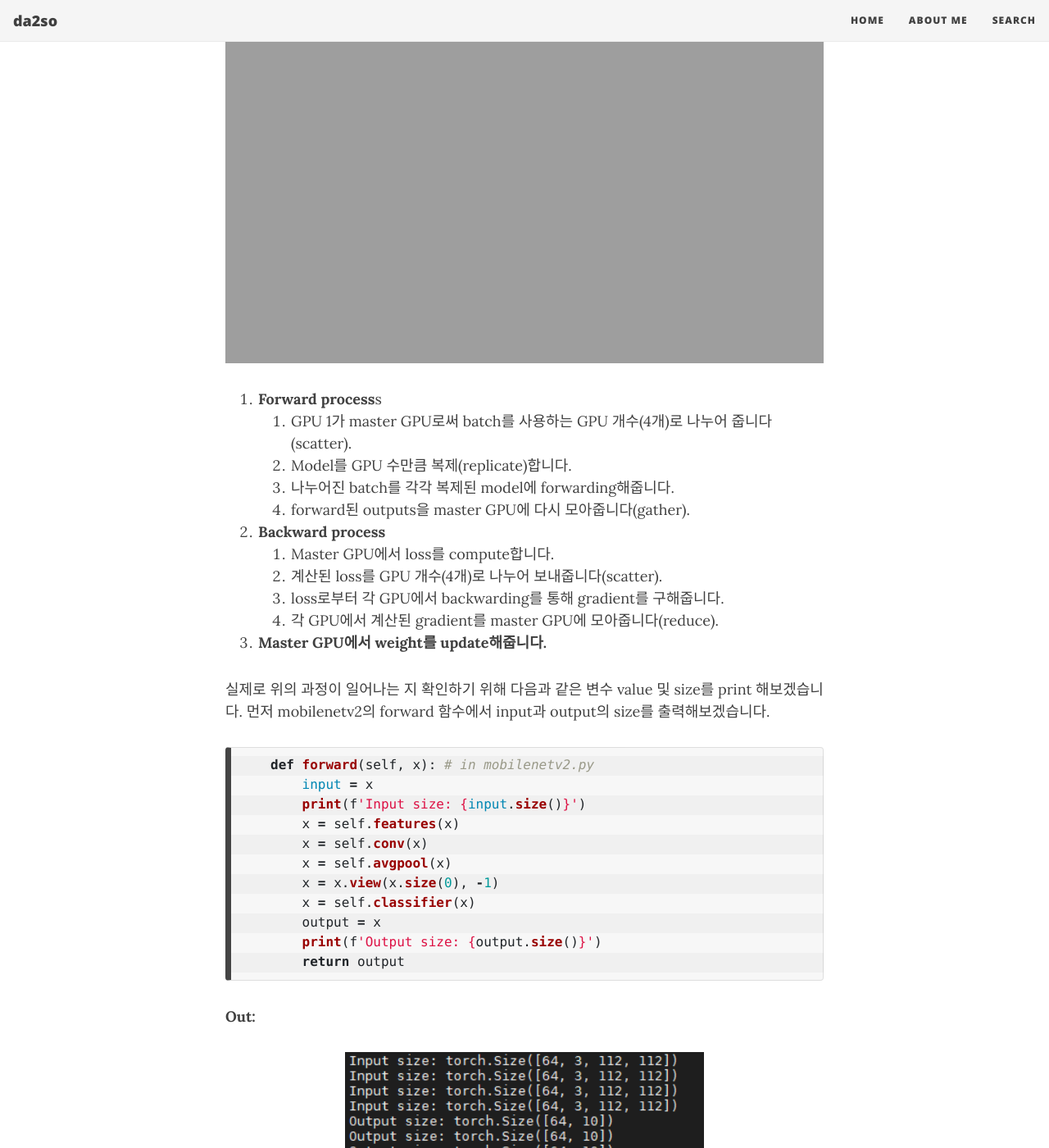
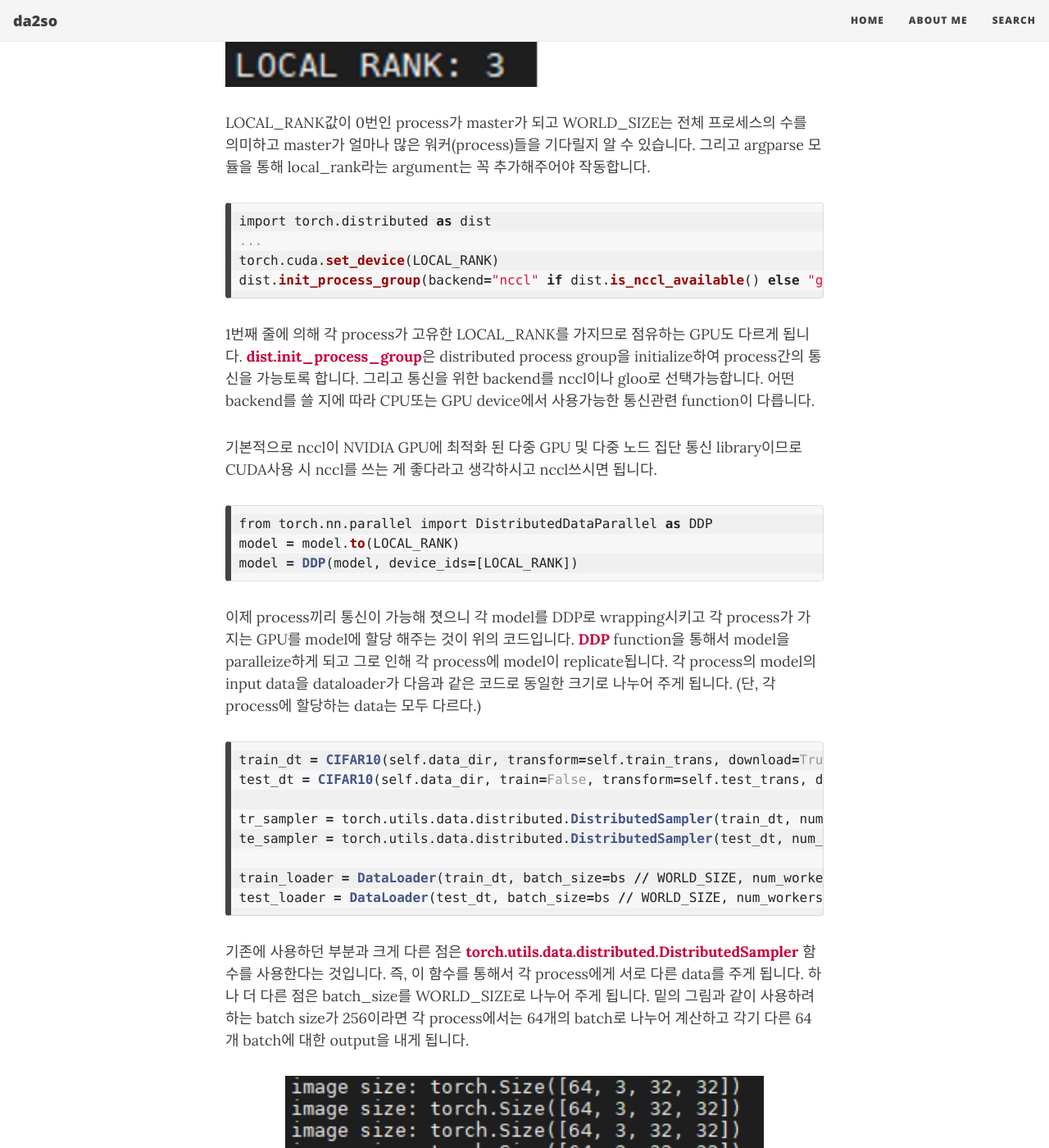
Before and after one commit to da2so/da2so.github.io, a Jekyll site: the page built from _posts/2021-10-01-Pytorch_MultiGPU2.md, in a window 1280 px wide and 1400 px high, scrolled down 2639 px. Shown: the whole window at 82% size. Built offline with Jekyll 4.4.1, drawn with Linux system fonts in a browser that asks for light colours; nearby versions of some CDN libraries; some of the changed text lies outside the part shown.

Commit message:
Update Multi-GPu 2 files

````diff
--- a/_posts/2021-10-01-Pytorch_MultiGPU2.md
+++ b/_posts/2021-10-01-Pytorch_MultiGPU2.md
@@ -28,152 +28,107 @@ DataParallel(DP)과 비교했을 때 머가 다르냐!? 가 중요한데요. 일
 multi-process로 가버리자! 라는 마인드입니다. 뿐만 아니라 DDP는 performance optimization 기술도 들어가 있다고 하네요. (자세한건 이 [논문](http://www.vldb.org/pvldb/vol13/p3005-li.pdf)을 참고하라고 하네요.)
 
 
-즉, DDP를 통해 Multi-GPU를 쓸 경우 각 GPU가 자신을 위한 하나의 process를 갖게됩니다(DP는 각 GPU가 thread를 가졋죠). 각 process가 어떤 과정을 거치면 실행되는 지 알아보기 전에 만족해야 할 조건이 있습니다. Process가 여러개이므로 서로가 통신이 되어야 하는 건데요. 그래야 weight update 공유도 하고 model을 parallel하게 학습시킬 수 있겠죠. 그래서 Pytorch에서는 process간의 통신을 위해 torch.distributed.init_process_group() 함수를 사용하도록 요구합니다. 이 함수는 사용되는 process들을 grouping하여 초기화시켜준다고 생각하시면 됩니다.
+즉, DDP를 통해 Multi-GPU를 쓸 경우 각 GPU가 자신을 위한 하나의 process를 갖게됩니다(DP는 각 GPU가 thread를 가졋죠). 각 process가 어떤 과정을 거치면 실행되는 지 알아보기 전에 만족해야 할 조건이 있습니다. Process가 여러개이므로 서로가 통신이 되어야 하는 건데요. 그래야 weight update 공유도 하고 model을 parallel하게 학습시킬 수 있겠죠. 그래서 Pytorch에서는 process간의 통신을 위해 **torch.distributed.init_process_group()** 함수를 사용하도록 요구합니다. 이 함수는 사용되는 process들을 grouping하여 초기화시켜준다고 생각하시면 됩니다.
 
 그럼 이제 process간의 통신이 가능해졌으니 DDP가 어떻게 작동하는 지 보시죠.
 
-1. DDP constructor는 각기 다른 GPU를 가진 process에 model을 복제하고 rank 0의 process가 다른 process들에게 weight를 broadcast하여 같은 weight값을 갖게 한다.
-    - 기본적으로 각 processs는 고유한 숫자의 rank를 가지는 데 process의 고유 id라고 생각하면 편하다.
-2. 각 process는 disk에서 서로 다른 mini-batch data를 불러오게 됩니다.
-    - Distributed data sampler를 사용함으로써 각 process에 data가 overlapping되지 않도록 해줍니다. (How는 좀 이따가...)
-3. 각 process의 GPU에서 forward pass와 loss의 계산이 이루어지게 됩니다.
+1. DDP constructor는 각기 다른 GPU를 가진 process에 model을 복제하고 rank 0의 process가 다른 process들에게 weight를 broadcast하여 동일한 weight값을 전달.
+    - 각 processs는 고유한 숫자의 rank를 가지는 데 process의 고유 id.
+2. 각 process는 disk에서 서로 다른 mini-batch data를 load.
+    - **Distributed data sampler** 사용함으로써 각 process의 data가 overlapping되지 않게 함 (How는 좀 이따가...)
+3. 각 process의 GPU에서 forward pass와 loss의 계산.
 4. 매 iterationd마다 Backward시에 각 GPU에서 gradient구하고 서로 all-reduced됩니다.
-    - All-reduced: 각 GPU에서 mini-batch에 대한 graident를 구하고 통신을 통해 gradient의 평균을 구하여 각 process에서 model이 동일하게 weight update하도록 함.
+    - All-reduced란 각 GPU에서 mini-batch에 대한 graident를 계산하고 통신을 통해 gradient 평균을 구하여 각 process의 model이 동일한 값으로 weight update.
 
 
-![1](https://da2so.github.io/assets/post_img/2021-10-01-Pytorch_MultiGPU2/1.png){: .mx-auto.d-block width="100%" :}
+![1](https://da2so.github.io/assets/post_img/2021-10-01-Pytorch_MultiGPU2/1.png){: .mx-auto.d-block width="60%" :}
 
 ### 3. DistributedDataParallel 사용 방법
 
-이제부터 코드를 따라 하나씩 이해해가면서 사용방법을 익혀 보자.
+먼저 python script를 실행하는 방법부터 조금은 다릅니다.
+
+```python
+python -m torch.distributed.launch --nproc_per_node 4 3_trainer_DDP.py
+```
+
+실행하려는 python script는 *3_trainer_DDP.py* 이며 *--nproc_per_node*의 값은 몇 개의 GPU를 쓸 건지 정하는 것입니다.
+이제 코드안에서 DDP를 위해 필요한 중요한 code가 무엇인지 **순차적**으로 살펴보죠.
+
+```python
+LOCAL_RANK = int(os.getenv('LOCAL_RANK', -1))
+WORLD_SIZE = int(os.getenv('WORLD_SIZE', 1))
+
+if __name__=="__main__":
+
+    parser = argparse.ArgumentParser(description='PyTorch DDP')
+    ...
+    parser.add_argument('--device', type = str, default = "1,2,3,4", help = 'cuda device, i.e. 0 or 0,1,2,3')
+    parser.add_argument('--local_rank', type=int, default=-1, help='DDP parameter, do not modify')
+```
+
+LOCAL_RANK는 위에서 말씀드린 RANK와 비슷한 개념으로 이해하시면 됩니다. 그래서 4개의 GPU를 사용하므로 process도 4개이며 각 process는 각기 다른 LOCAL_RANK값을 갖게 됩니다.
+
+![1](https://da2so.github.io/assets/post_img/2021-10-01-Pytorch_MultiGPU2/2.png){: .mx-auto.d-block width="100%" :}
 
 
-
-
-
-
+LOCAL_RANK값이 0번인 process가 master가 되고 WORLD_SIZE는 전체 프로세스의 수를 의미하고 master가 얼마나 많은 워커(process)들을 기다릴지 알 수 있습니다. 그리고 argparse 모듈을 통해
+local_rank라는 argument는 꼭 추가해주어야 작동합니다.
 
 
 ```python
-os.environ['CUDA_VISIBLE_DEVICES'] = '1, 2, 3, 4'  # what GPUs you will use
-device = torch.device('cuda:0' if cuda else 'cpu')
-
-model = torch.nn.DataParallel(model) # convert model to DataParallel (DP) model
-model.to(device)
-
+import torch.distributed as dist
 ...
-
-outputs = model(images)
-loss = nn.CrossEntropyLoss()(outputs, labels)
-loss.backward()
-optimizer.step()
+torch.cuda.set_device(LOCAL_RANK)
+dist.init_process_group(backend="nccl" if dist.is_nccl_available() else "gloo")
 ```
 
-Multi-GPU를 사용하기 위해 torch.nn.DataParallel function인자에 Multi-GPU로 training하고 싶은 model만 넣어주면 됩니다.
-torch.nn.DataParallel를 사용하였을 때 model의 forward와 backward는 다음과 같이 작동합니다.
-
-![1](https://da2so.github.io/assets/post_img/2021-09-23-Pytorch_MultiGPU/1.png){: .mx-auto.d-block width="100%" :}
-
-1. **Forward process**s
-    1. GPU 1가 master GPU로써 batch를 사용하는 GPU 개수(4개)로 나누어 줍니다(scatter).
-    2. Model를 GPU 수만큼 복제(replicate)합니다.
-    3. 나누어진 batch를 각각 복제된 model에 forwarding해줍니다.
-    4. forward된 outputs을 master GPU에 다시 모아줍니다(gather).
-2. **Backward process**
-    1. Master GPU에서 loss를 compute합니다.
-    2. 계산된 loss를 GPU 개수(4개)로 나누어 보내줍니다(scatter).
-    3. loss로부터 각 GPU에서 backwarding를 통해 gradient를 구해줍니다.
-    4. 각 GPU에서 계산된 gradient를 master GPU에 모아줍니다(reduce).
-3. **Master GPU에서 weight를 update해줍니다.**
+1번째 줄에 의해 각 process가 고유한 LOCAL_RANK를 가지므로 점유하는 GPU도 다르게 됩니다. <span style="color:#C70039">**dist.init_process_group**</span>은
+distributed process group을 initialize하여 process간의 통신을 가능토록 합니다. 그리고 통신을 위한 backend를 nccl이나 gloo로 선택가능합니다. 어떤 backend를 쓸 지에 따라
+CPU또는 GPU device에서 사용가능한 통신관련 function이 다릅니다.
 
 
-실제로 위의 과정이 일어나는 지 확인하기 위해 다음과 같은 변수 value 및 size를 print 해보겠습니다.
-먼저 mobilenetv2의 forward 함수에서 input과 output의 size를 출력해보겠습니다.
+기본적으로 nccl이 NVIDIA GPU에 최적화 된 다중 GPU 및 다중 노드 집단 통신 library이므로 CUDA사용 시 nccl를 쓰는 게 좋다라고 생각하시고 nccl쓰시면 됩니다.
 
 ```python
-    def forward(self, x): # in mobilenetv2.py
-        input = x
-        print(f'Input size: {input.size()}')
-        x = self.features(x)
-        x = self.conv(x)
-        x = self.avgpool(x)
-        x = x.view(x.size(0), -1)
-        x = self.classifier(x)
-        output = x
-        print(f'Output size: {output.size()}')
-        return output
+from torch.nn.parallel import DistributedDataParallel as DDP
+model = model.to(LOCAL_RANK)
+model = DDP(model, device_ids=[LOCAL_RANK])
 ```
 
-**Out:**
+이제 process끼리 통신이 가능해 졋으니 각 model를 DDP로 wrapping시키고 각 process가 가지는 GPU를 model에 할당 해주는 것이 위의 코드입니다.
+<span style="color:#C70039">**DDP**</span> function을 통해서 model을 paralleize하게 되고 그로 인해 각 process에 model이 replicate됩니다.
+각 process의 model의 input data을 dataloader가 다음과 같은 코드로 동일한 크기로 나누어 주게 됩니다. (단, 각 process에 할당하는 data는 모두 다르다.)
 
-![1](https://da2so.github.io/assets/post_img/2021-09-23-Pytorch_MultiGPU/2.PNG){: .mx-auto.d-block width="60%" :}
+```python
+train_dt = CIFAR10(self.data_dir, transform=self.train_trans, download=True)
+test_dt = CIFAR10(self.data_dir, train=False, transform=self.test_trans, download=True)
+
+tr_sampler = torch.utils.data.distributed.DistributedSampler(train_dt, num_replicas=WORLD_SIZE, rank=LOCAL_RANK) if LOCAL_RANK != -1 else None
+te_sampler = torch.utils.data.distributed.DistributedSampler(test_dt, num_replicas=WORLD_SIZE, rank=LOCAL_RANK) if LOCAL_RANK != -1 else None
+
+train_loader = DataLoader(train_dt, batch_size=bs // WORLD_SIZE, num_workers=nw, pin_memory=True, sampler=tr_sampler)
+test_loader = DataLoader(test_dt, batch_size=bs // WORLD_SIZE, num_workers=nw, pin_memory=True, sampler=te_sampler)
+```
+
+기존에 사용하던 부분과 크게 다른 점은 <span style="color:#C70039">**torch.utils.data.distributed.DistributedSampler**</span> 함수를 사용한다는 것입니다.
+즉, 이 함수를 통해서 각 process에게 서로 다른 data를 주게 됩니다. 하나 더 다른 점은 batch_size를 WORLD_SIZE로 나누어 주게 됩니다. 밑의 그림과 같이 사용하려 하는 batch size가 256이라면
+각 process에서는 64개의 batch로 나누어 계산하고 각기 다른 64개 batch에 대한 output을 내게 됩니다.
+
+![1](https://da2so.github.io/assets/post_img/2021-10-01-Pytorch_MultiGPU2/3.png){: .mx-auto.d-block width="80%" :}
+
+또한 각기 다른 input data를 받고 있다는 것을 보여드리기 위해 model의 output을 출력해보면 서로 다른 output값을 내는 것을 확인 가능합니다. (편의를 위해 64 batch 중 1번째만 출력)
+
+![1](https://da2so.github.io/assets/post_img/2021-10-01-Pytorch_MultiGPU2/4.png){: .mx-auto.d-block width="80%" :}
 
 
-총 4개의 GPU를 사용하였고 Batch size가 256개 이므로 각 GPU에서 64개 batch단위로 forward하게 되는것을 확인가능합니다.
-그리고 다음과 같이 위 코드에서 output자체를 출력해볼경우에도 각 device에서 서로 다른 batch image를 처리하는 것을 알 수 있습니다.
+### 4. DistributedDataParallel 결과 비교 (with Single-GPU and DataParallel)
 
-**Out:**
+[이전글](https://da2so.github.io/2021-09-23-Pytorch_MultiGPU/)과 experiment setting은 동일하게 진행하였으며 한 epoch당 train/test 시간(Avg_train/test)을 batch단위로 나누어서 비교하였습니다.
+
+![1](https://da2so.github.io/assets/post_img/2021-10-01-Pytorch_MultiGPU2/5.png){: .mx-auto.d-block width="100%" :}
 
 
-![1](https://da2so.github.io/assets/post_img/2021-09-23-Pytorch_MultiGPU/3.png){: .mx-auto.d-block width="80%" :}
-
-
-다음으로는 나누어진 outputs들이 합쳐지는 지 다음과 같은 코드로 확인해보면
-
-```python
-outputs = model(images)
-print(f'Output: {outputs}')
-print(f'Output size: {outputs.size()}')
-```
-
-**Out:**
-
-![1](https://da2so.github.io/assets/post_img/2021-09-23-Pytorch_MultiGPU/4.PNG){: .mx-auto.d-block width="75%" :}
-
-각 GPU에서 forwards된 outputs이 master GPU(cuda:0)에 합쳐지는 것을 볼 수 있습니다.
-
-
-### 4. Single-GPU vs Multi-GPU (DataParallel) 결과 비교
-
-Mobilenetv2 model에서 총 10epoch을 돌려 Single-GPU와 Multi-GPU의 elapse time를 비교하겠습니다.
-
-
-![1](https://da2so.github.io/assets/post_img/2021-09-23-Pytorch_MultiGPU/5.png){: .mx-auto.d-block width="100%" :}
-
-
-위의 그림에서 볼 수 있듯이 같은 batch일 경우는 Multi-GPU의 효과를 보기 힘드네요. 추측해본건데 같은 batch일경우
-Dataparallel사용에 따른 scatter, replicate, gather 과정이 추가되므로 속도가 저하되는 것 같습니다.
-
-MobileNetv2 모델하나로 판단하는 게 generality가 떨어진다고 생각되어 ResNet50으로도 돌려보았습니다.
-
-![1](https://da2so.github.io/assets/post_img/2021-09-23-Pytorch_MultiGPU/6.png){: .mx-auto.d-block width="80%" :}
-
-분석하자면 다음과 같습니다.
-
-- 상대적으로 모델이 작은 MobileNetv2에서 Multi-GPU의 time computation효과를 보기 위해서는 batch size를 늘려야한다.
-- 반대로, 모델이 큰 ResNet50에서는 Single-GPU와 비교했을 때 같은 batch size이더라도 Multi-GPU로 나누어 training하는 게 더 빠르다.
-- Multi-GPU를 사용한 모델의 test inference time이 Single-GPU보다 높다.
-
-
-### 5. Multi-GPU (DataParallel) 의 문제점
-
-이 Section에서는 Dataparallel을 썼을 때의 문제점을 정리해보고 그에 대한 해결방안이 무엇이 있는지 알아보겠습니다.
-먼저 Dataparallel의 문제점은 크게 2가지입니다.
-
-1. **추가적인 resource사용이 요구된다.**
-
-위에서 언급드린 (a) 매 iteration마다 model를 replicate하고 forward시켜야 한다. (b) gather, reduce 작업이 추가로 요구된다.
-라는 process때문에 training time을 더 효율적으로 줄일 수 없다고 합니다.
-
-2. **single-process multi-thread parallelism이 GIL에 의한 방해를 받는다**
-
-먼저 GIL이란 **Global Interpreter Lock** 의 약자인데 여러개의 쓰레드간의 동기화를 위해 사용되는 기술인데 동시에 하나 이상의 쓰레드가 실행되지 않게 합니다.
-예를 들어 3개의 thread가 동시에 cpu를 점유할 수 없습니다. 즉, 멀티 쓰레드 프로그래밍해도 성능이 향상되지 않는다는 말이다.
-이 기술을 쓰는 이유는 만약 parallel 한 multi-threads 구현체들을 사용할수 있도록 할 경우(GIL을 쓰지 않을 경우) single thread만 사용하는 경우의 성능 저하를 만들어낸다.
-
-그래서 정리하자면 GIL때문에 DataParallel사용 시 multi-thread paralleslism이 잘 작동하지 않는 것이다. 그렇다면 이를 해결하기 위해 Pytorch에서는 <span style="color:#C70039">**DistributedDataParallel**</span>을 사용하기를
-권장하는데 이는 다음 글에서 만나보자.
-
+결과적으로 DDP를 쓰게되면 single-GPU와 다르게 batch size도 크게 setting할 수 있으며 batch size가 증가할 수록 singe-GPU나 DP에 비해 효과적으로 빠른 training을 할 수 있음을 보여준다.
 
 ### <span style="color:#C70039 "> Reference </span>
 
````
Also changed, not shown: assets/post_img/2021-10-01-Pytorch_MultiGPU2/2.png (added), assets/post_img/2021-10-01-Pytorch_MultiGPU2/3.PNG (added), assets/post_img/2021-10-01-Pytorch_MultiGPU2/4.PNG (added), assets/post_img/2021-10-01-Pytorch_MultiGPU2/5.png (added).
